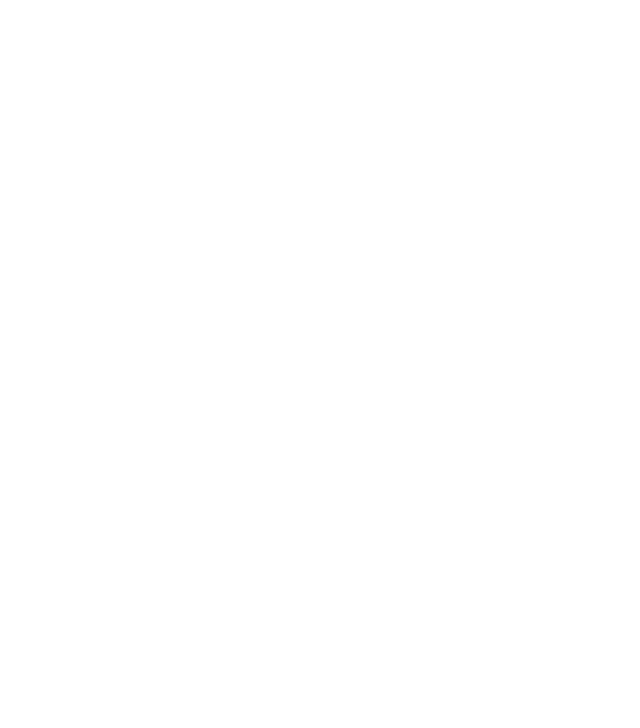
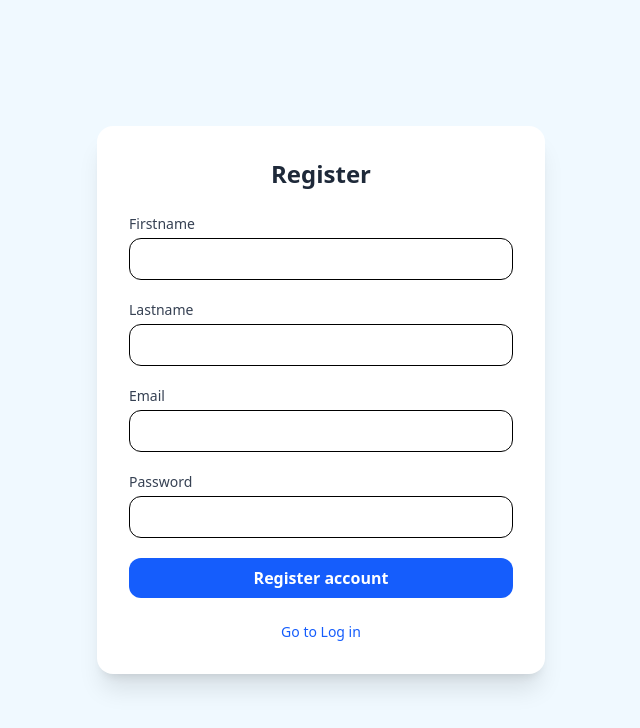
Before and after one commit to natthachai-stn/book-management-frontend, a Nuxt app: page /register in a window 1280 px wide. Before the commit this address had no page. Shown: the top 728 px of the page, without its empty margins (319-959 px from the left). Built offline with nearby package versions, Linux system fonts and the light colour scheme.

Commit message:
feat: RegisterForm and page

```diff
--- /dev/null
+++ b/src/components/RegisterForm.vue
@@ -0,0 +1,72 @@
+<script setup lang="ts">
+import { ref } from 'vue'
+const nuxtApp = useNuxtApp();
+
+const form = ref({
+  firstname: '',
+  lastname: '',
+  email: '',
+  password: '',
+})
+
+const resetForm= ()=>{
+  form.value={
+  firstname: '',
+  lastname: '',
+  email: '',
+  password: '',
+}
+}
+const handleRegister = async () => {
+  await nuxtApp.$axios.post('/user/register', {
+    email: form.value.email,
+    password: form.value.password,
+    firstname: form.value.firstname,
+    lastname: form.value.lastname,
+  })
+  alert('Register success')
+  resetForm()
+  navigateTo('/login');
+}
+</script>
+
+<template>
+  <div class="min-h-screen flex items-center justify-center bg-sky-50">
+    <div class="w-full max-w-md bg-white p-8 rounded-2xl sm:shadow-xl">
+      <h2 class="text-2xl font-bold mb-6 text-center text-gray-800">Register</h2>
+       <form  @submit.prevent="handleRegister" class="space-y-5">
+        <div>
+          <label for="firstname" class="block text-sm font-medium text-gray-700">Firstname</label>
+          <input v-model="form.firstname" id="firstname" type="firstname" required
+            class="mt-1 w-full px-4 py-2 border rounded-xl" />
+        </div>
+        <div>
+          <label for="lastname" class="block text-sm font-medium text-gray-700">Lastname</label>
+          <input v-model="form.lastname" id="lastname" type="lastname" required
+            class="mt-1 w-full px-4 py-2 border rounded-xl" />
+        </div>
+
+        <div>
+          <label for="email" class="block text-sm font-medium text-gray-700">Email</label>
+          <input v-model="form.email" id="email" type="email" required
+            class="mt-1 w-full px-4 py-2 border rounded-xl" />
+        </div>
+        <div>
+          <label for="password" class="block text-sm font-medium text-gray-700">Password</label>
+          <input v-model="form.password" id="password" type="password" required
+            class="mt-1 w-full px-4 py-2 border rounded-xl" />
+        </div>
+
+        <button type="submit"
+          class="w-full bg-blue-600 hover:bg-blue-700 text-white font-semibold py-2 px-4 rounded-xl transition duration-300">
+          Register account
+        </button>
+      </form>
+
+      <p class="text-center text-sm text-gray-500 mt-6">
+        <a href="/login"
+          class="text-blue-600 hover:underline cursor-pointer">Go to Log in</a>
+      </p>
+    </div>
+  </div>
+</template>
--- /dev/null
+++ b/src/pages/register.vue
@@ -0,0 +1,7 @@
+<script setup lang="ts">
+import RegisterForm from '../components/RegisterForm.vue'
+</script>
+
+<template>
+   <RegisterForm />
+</template>
```
